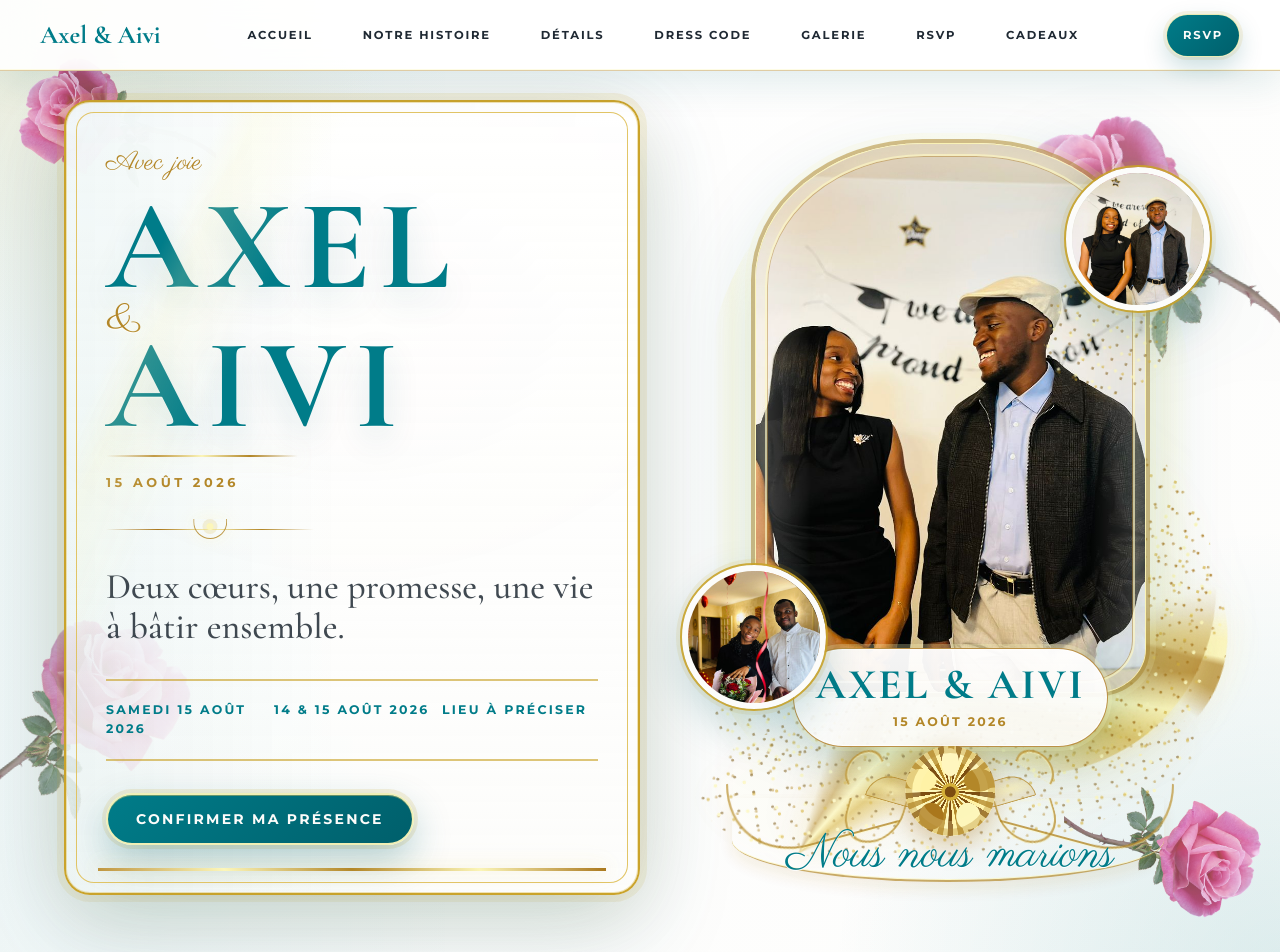
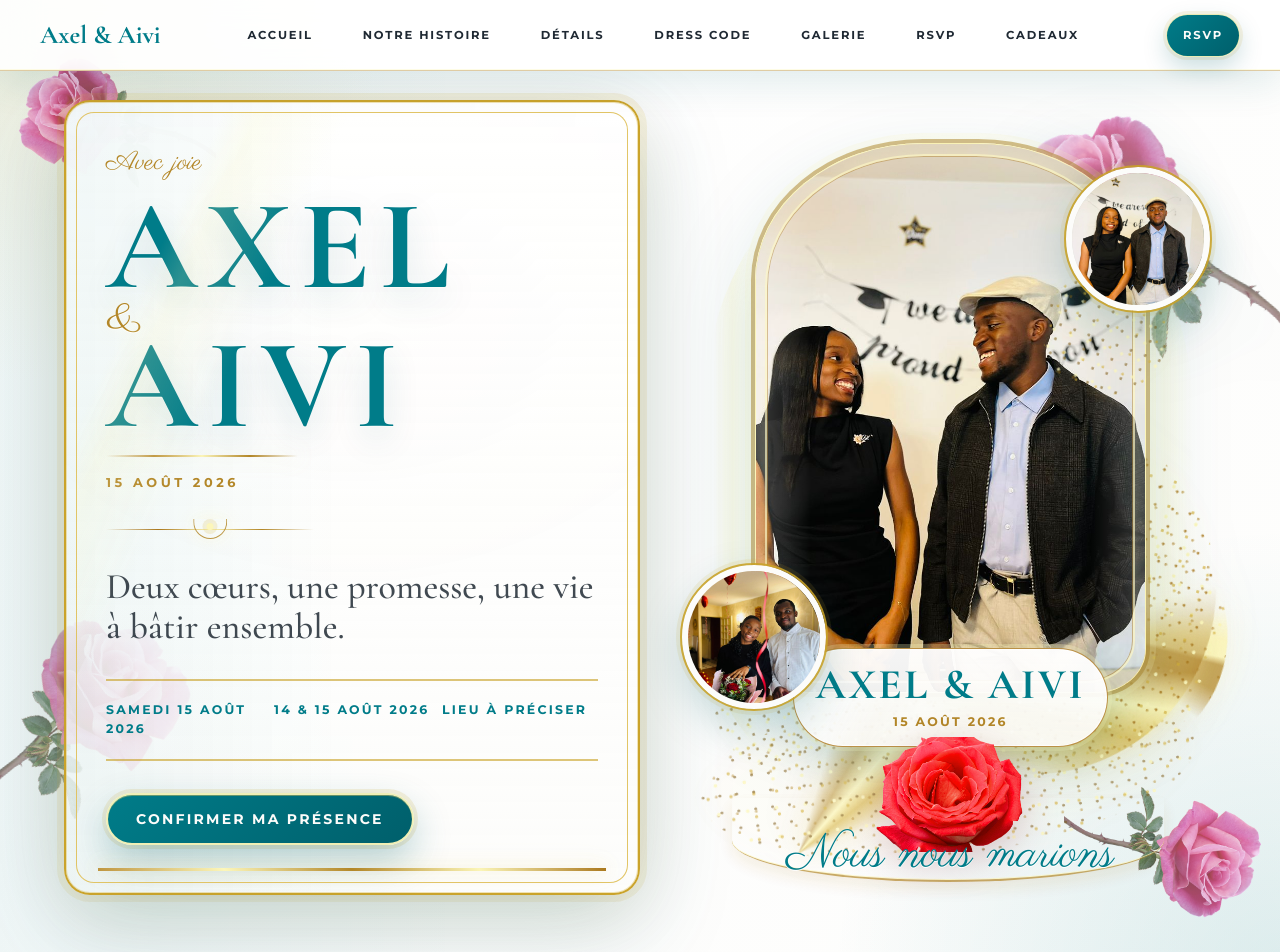
Before and after one commit to aubinaso/wedding-website, a React (Vite) app: page / in a window 1280 px wide. Shown: the top 952 px of the page. Built offline with nearby package versions, Linux system fonts and the light colour scheme.

Commit message:
mise à jour

```diff
--- a/src/index.css
+++ b/src/index.css
@@ -1188,6 +1188,14 @@ body {
   height: 7.2rem;
   margin-top: -0.62rem;
   color: var(--color-rich-gold);
+  background: url('/images/rose-red.png') center / auto 8.5rem no-repeat;
+  filter: saturate(1.12) hue-rotate(15deg) drop-shadow(0 10px 18px rgba(120, 20, 30, 0.22));
+}
+
+.hero-ornament::before,
+.hero-ornament i,
+.hero-ornament span {
+  display: none;
 }
 
 .hero-ornament::before {
@@ -1215,12 +1223,7 @@ body {
 }
 
 .hero-ornament i {
-  position: relative;
-  display: block;
-  height: 5.25rem;
-  margin-top: 1.05rem;
-  border-bottom: 2px solid rgba(179, 135, 40, 0.78);
-  filter: drop-shadow(0 1px 0 rgba(252, 246, 186, 0.62));
+  display: none;
 }
 
 .hero-ornament i:first-child {
```
Also changed, not shown: .claude/settings.local.json, public/images/rose-red.png (added).
